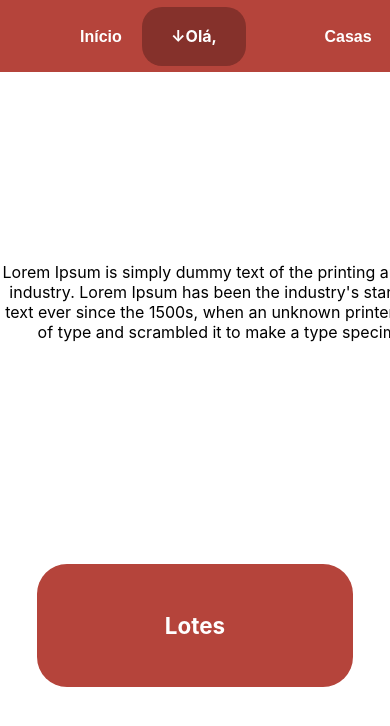
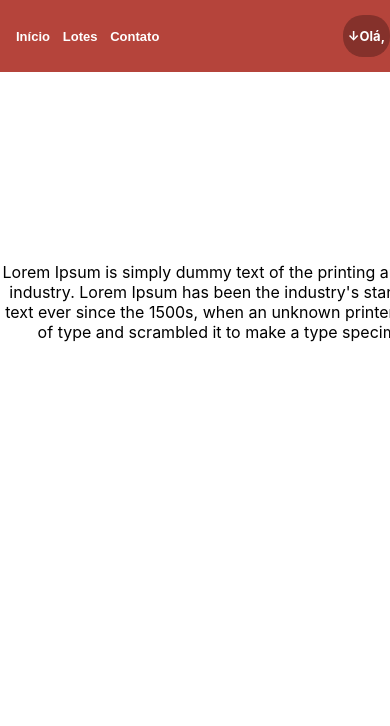
Before and after one commit to Deivdson/Flask, a React (Create React App) app in the folder frontend/: page / in a window 390 px wide. Shown: the top 726 px of the page. Built offline with nearby package versions, Linux system fonts and the light colour scheme; sample sign-in values are in the browser's storage.

Commit message:
Navbar responsive

```diff
--- a/frontend/src/components/Home/style.css
+++ b/frontend/src/components/Home/style.css
@@ -4,6 +4,11 @@
     width: 1000px;
     margin: auto;
     padding-top: 80px;
+}
+
+.inicio p {
+    position: relative;
+    top: -23%;
 }
 
 .inicio p,
@@ -16,15 +21,15 @@
     flex-direction: row;
     align-items: center;
     justify-content: center;
-    gap: 130px;
-    margin-top: 10rem;
+    margin-top: -5rem;
+    margin-left: -48rem;
 }
 
 .options a {
     background-color: #B5443B;
     /* superior, direito, inferior e esquerdo */
     padding: 3rem 8rem 3rem 8rem;
-    border-radius: 30px;
+    border-radius: 25% 10%;
     font-size: 1.4rem;
     text-decoration: none;
     color: white;
--- a/frontend/src/components/Navbar/Navbar.js
+++ b/frontend/src/components/Navbar/Navbar.js
@@ -51,7 +51,7 @@ const Navbar = () => {
 				<div className='menu'>
             <h4><a href="/">Início</a></h4>
             <h4><a href="/lotes">Lotes</a></h4>
-            <h4><a href="/casas">Casas</a></h4>
+            <h4><a href="/contato">Contato</a></h4>
             <div className='login-menu'>
                 <h4><a href="/login">Entrar</a></h4>
                 <h4><a href="/signup">Cadastrar</a></h4>
@@ -63,7 +63,7 @@ const Navbar = () => {
 				<div className='menu'>
             <h4><a href="/">Início</a></h4>
             <h4><a href="/lotes">Lotes</a></h4>
-            <h4><a href="/casas">Casas</a></h4>
+            <h4><a href="/contato">Contato</a></h4>
             <div className='login-menu'>
                 <li className="dropdown">
                     <h4 onClick={() => initDropDownMenu()}>Olá, {user}</h4>
--- a/frontend/src/components/Navbar/style.css
+++ b/frontend/src/components/Navbar/style.css
@@ -107,3 +107,28 @@
   padding: 10px;
   font-weight: bold;
 }
+
+@media only screen and (max-width: 600px) {
+  .dropdown {
+    height: 45%;
+    width: 90%;
+    padding: 5px;
+  }
+
+  .login-menu {
+    right: 0rem;
+  }
+
+  .menu, .login-menu {
+    gap: .8rem;
+    font-size: small;
+  }
+
+  .menu a {
+    left: 1rem;
+  }
+
+  .dropdown h4 {
+    top: .5rem;
+  }
+}
```
